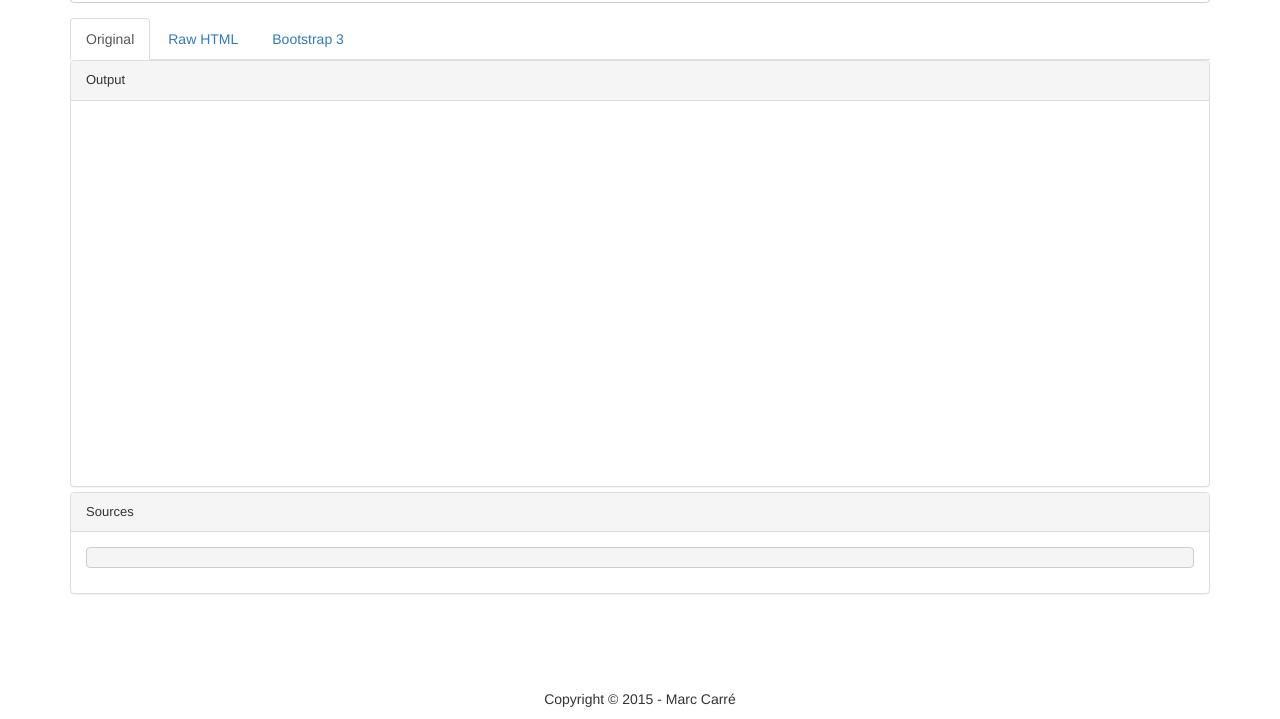
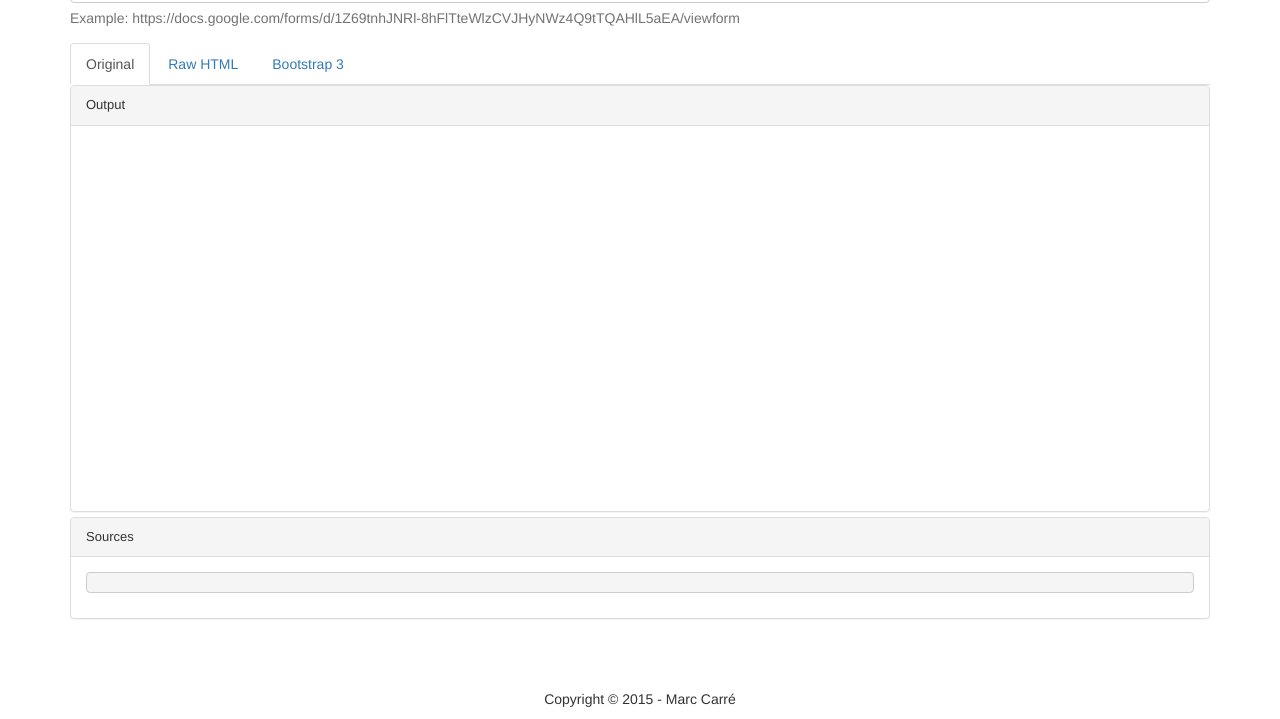
Before and after one commit to marccarre/google-forms-stylizer.github.io, a website: page index.html in a window 1280 px wide. Shown: the part 81-800 px from the top of the page. Drawn offline with nearby package versions, Linux system fonts and the light colour scheme.

Commit message:
Add example of Google Form URL to view.

```diff
--- a/index.html
+++ b/index.html
@@ -37,6 +37,7 @@
         <div class="col-md-12">
           <div class="form-group">
             <input type="text" class="form-control" id="input-google-form-url" placeholder="Enter the URL of your Google Form here, i.e.: https://docs.google.com/forms/d/<some unique ID>/viewform">
+            <p class="help-block">Example: https://docs.google.com/forms/d/1Z69tnhJNRl-8hFlTteWlzCVJHyNWz4Q9tTQAHlL5aEA/viewform</p>
           </div>
         </div>
       </div>
```
